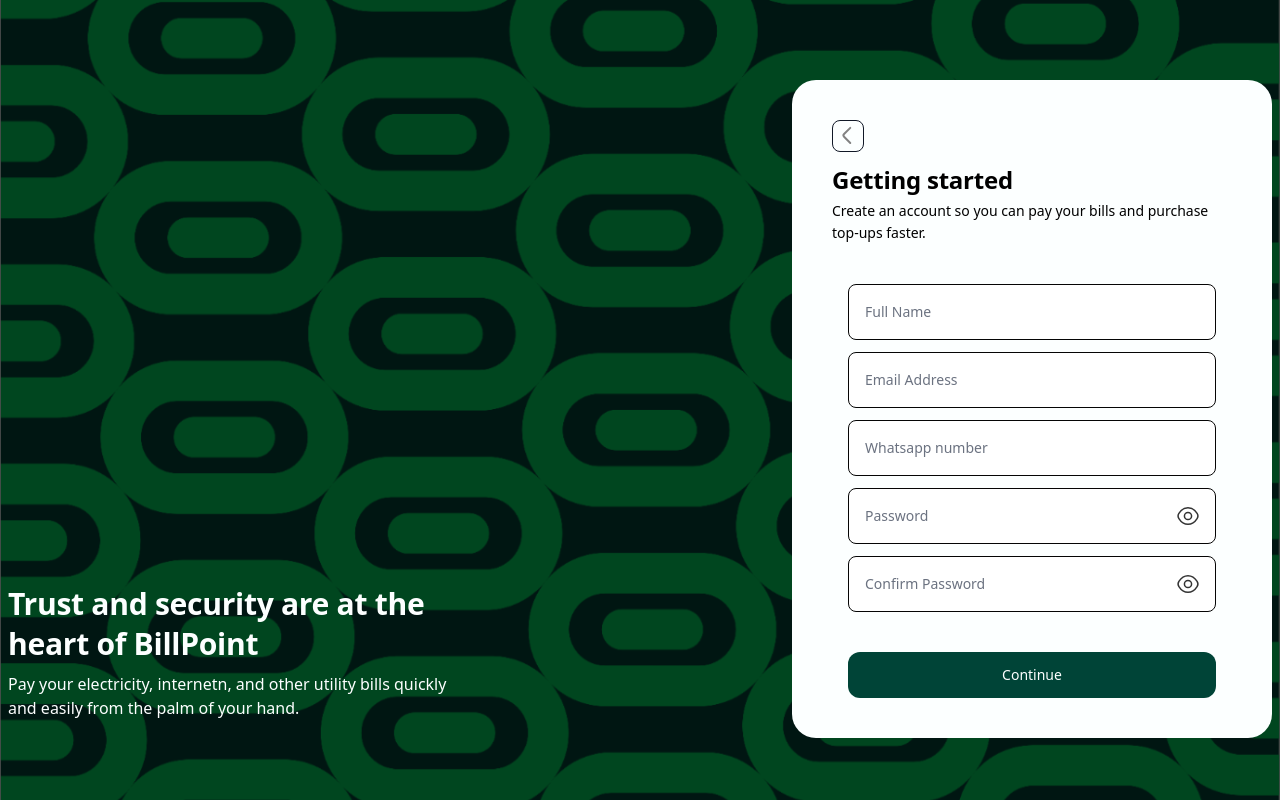
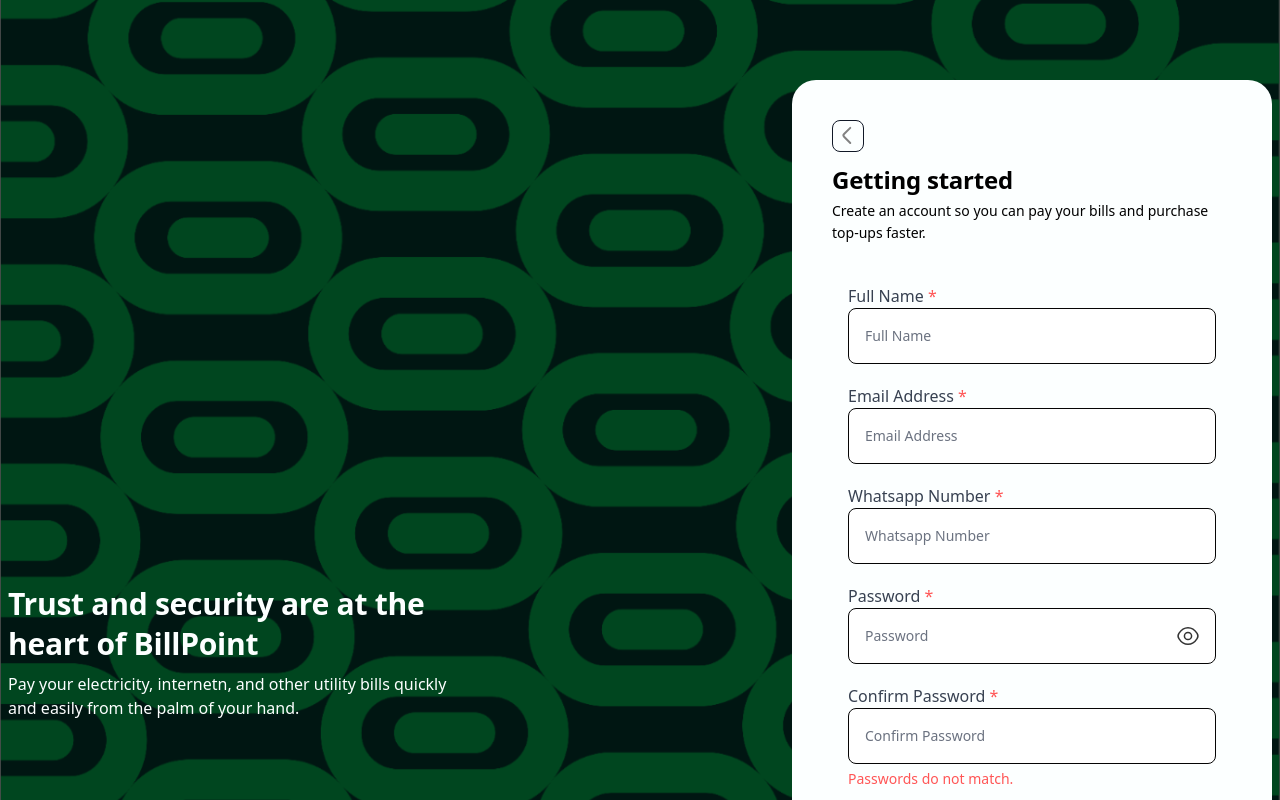
Before and after one commit to Rasheed124/gtech, a website: page signup.html in a window 1280 px wide. Drawn offline with Linux system fonts and the light colour scheme.

Commit message:
changes added

```diff
--- a/signup.html
+++ b/signup.html
@@ -66,58 +66,101 @@
                 <form action="" class="lg:px-4 text-black" id="form-login">
                   <div class="mt-0">
                     <div class="w-full">
-                      <div class="space-y-3 py-10">
+                      <div class="space-y-5 py-10">
+                        <!-- Full Name -->
                         <div>
-                          <label for="fullName" class="sr-only"
-                            >Full Name</label
+                          <label
+                            for="fullName"
+                            class="block font-medium text-gray-700"
                           >
-
+                            Full Name <span class="text-red-500">*</span>
+                          </label>
                           <div class="relative">
                             <input
                               type="text"
+                              id="fullName"
                               class="w-full outline-none rounded-lg border border-black p-4 pe-8 text-sm"
                               placeholder="Full Name"
+                              required
                             />
                           </div>
+                          <p
+                            class="mt-1 text-sm text-red-500 hidden"
+                            id="error-fullName"
+                          >
+                            Please enter your full name.
+                          </p>
                         </div>
+
+                        <!-- Email -->
                         <div>
-                          <label for="email" class="sr-only"
-                            >Email Address</label
+                          <label
+                            for="email"
+                            class="block font-medium text-gray-700"
                           >
-
+                            Email Address <span class="text-red-500">*</span>
+                          </label>
                           <div class="relative">
                             <input
                               type="email"
+                              id="email"
                               class="w-full outline-none rounded-lg border border-black p-4 pe-8 text-sm"
                               placeholder="Email Address"
+                              required
                             />
                           </div>
+                          <p
+                            class="mt-1 text-sm text-red-500 hidden"
+                            id="error-email"
+                          >
+                            Please enter a valid email address.
+                          </p>
                         </div>
+
+                        <!-- Whatsapp Number -->
                         <div>
-                          <label for="email" class="sr-only"
-                            >Whatsapp number</label
+                          <label
+                            for="whatsapp"
+                            class="block font-medium text-gray-700"
                           >
-
+                            Whatsapp Number <span class="text-red-500">*</span>
+                          </label>
                           <div class="relative">
                             <input
                               type="text"
+                              id="whatsapp"
                               class="w-full outline-none rounded-lg border border-black p-4 pe-8 text-sm"
-                              placeholder="Whatsapp number"
+                              placeholder="Whatsapp Number"
+                              required
                             />
                           </div>
+                          <p
+                            class="mt-1 text-sm text-red-500 hidden"
+                            id="error-whatsapp"
+                          >
+                            Please enter your WhatsApp number.
+                          </p>
                         </div>
+
+                        <!-- Password -->
                         <div>
-                          <label for="password" class="sr-only">Password</label>
-
+                          <label
+                            for="password"
+                            class="block font-medium text-gray-700"
+                          >
+                            Password <span class="text-red-500">*</span>
+                          </label>
                           <div class="relative">
                             <input
                               type="password"
+                              id="password"
                               class="w-full outline-none rounded-lg border border-black p-4 pe-8 text-sm"
                               placeholder="Password"
+                              required
                             />
-
                             <button
                               class="absolute inset-y-0 end-0 grid place-content-center px-4"
+                              type="button"
                             >
                               <svg
                                 xmlns="http://www.w3.org/2000/svg"
@@ -144,47 +187,38 @@
                               </svg>
                             </button>
                           </div>
+                          <p
+                            class="mt-1 text-sm text-red-500 hidden"
+                            id="error-password"
+                          >
+                            Password must be at least 8 characters long.
+                          </p>
                         </div>
+
+                        <!-- Tooltip Example -->
                         <div>
-                          <label for="confirmPassword" class="sr-only"
-                            >Confirm Password</label
+                          <label
+                            for="confirmPassword"
+                            class="block font-medium text-gray-700"
+                            data-tooltip="Make sure passwords match."
                           >
-
+                            Confirm Password <span class="text-red-500">*</span>
+                          </label>
                           <div class="relative">
                             <input
                               type="password"
+                              id="confirmPassword"
                               class="w-full outline-none rounded-lg border border-black p-4 pe-8 text-sm"
                               placeholder="Confirm Password"
+                              required
                             />
-
-                            <button
-                              class="absolute inset-y-0 end-0 grid place-content-center px-4"
-                            >
-                              <svg
-                                xmlns="http://www.w3.org/2000/svg"
-                                width="24"
-                                height="24"
-                                viewBox="0 0 24 24"
-                                fill="none"
-                                class="w-6 h-6"
-                              >
-                                <path
-                                  d="M15.5799 12C15.5799 13.98 13.9799 15.58 11.9999 15.58C10.0199 15.58 8.41992 13.98 8.41992 12C8.41992 10.02 10.0199 8.41998 11.9999 8.41998C13.9799 8.41998 15.5799 10.02 15.5799 12Z"
-                                  stroke="#333"
-                                  stroke-width="1.5"
-                                  stroke-linecap="round"
-                                  stroke-linejoin="round"
-                                ></path>
-                                <path
-                                  d="M11.9998 20.27C15.5298 20.27 18.8198 18.19 21.1098 14.59C22.0098 13.18 22.0098 10.81 21.1098 9.39997C18.8198 5.79997 15.5298 3.71997 11.9998 3.71997C8.46984 3.71997 5.17984 5.79997 2.88984 9.39997C1.98984 10.81 1.98984 13.18 2.88984 14.59C5.17984 18.19 8.46984 20.27 11.9998 20.27Z"
-                                  stroke="#333"
-                                  stroke-width="1.5"
-                                  stroke-linecap="round"
-                                  stroke-linejoin="round"
-                                ></path>
-                              </svg>
-                            </button>
                           </div>
+                          <p
+                            class="mt-1 text-sm text-red-500 "
+                            id="error-confirmPassword"
+                          >
+                            Passwords do not match.
+                          </p>
                         </div>
                       </div>
 
@@ -197,6 +231,8 @@
                     </div>
                   </div>
                 </form>
+
+
               </div>
             </div>
           </div>
```
Also changed, not shown: style.css.
